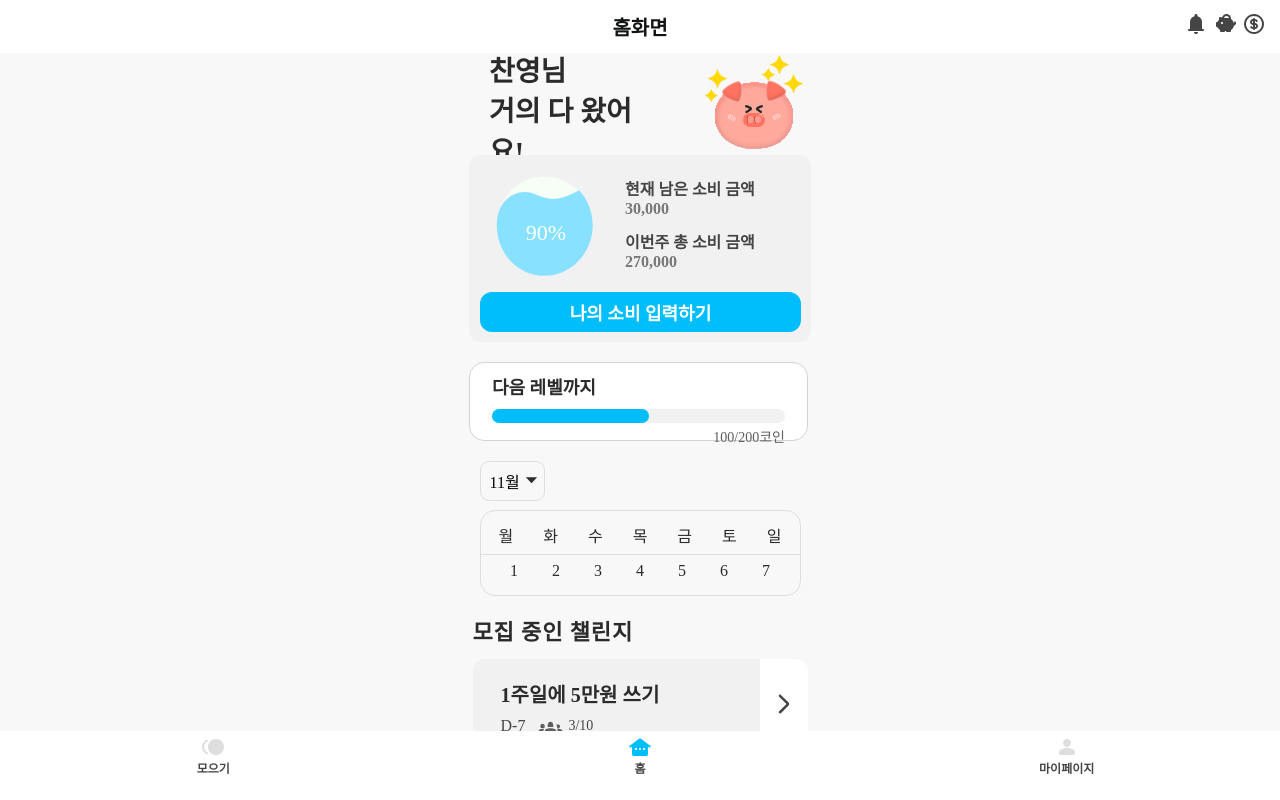
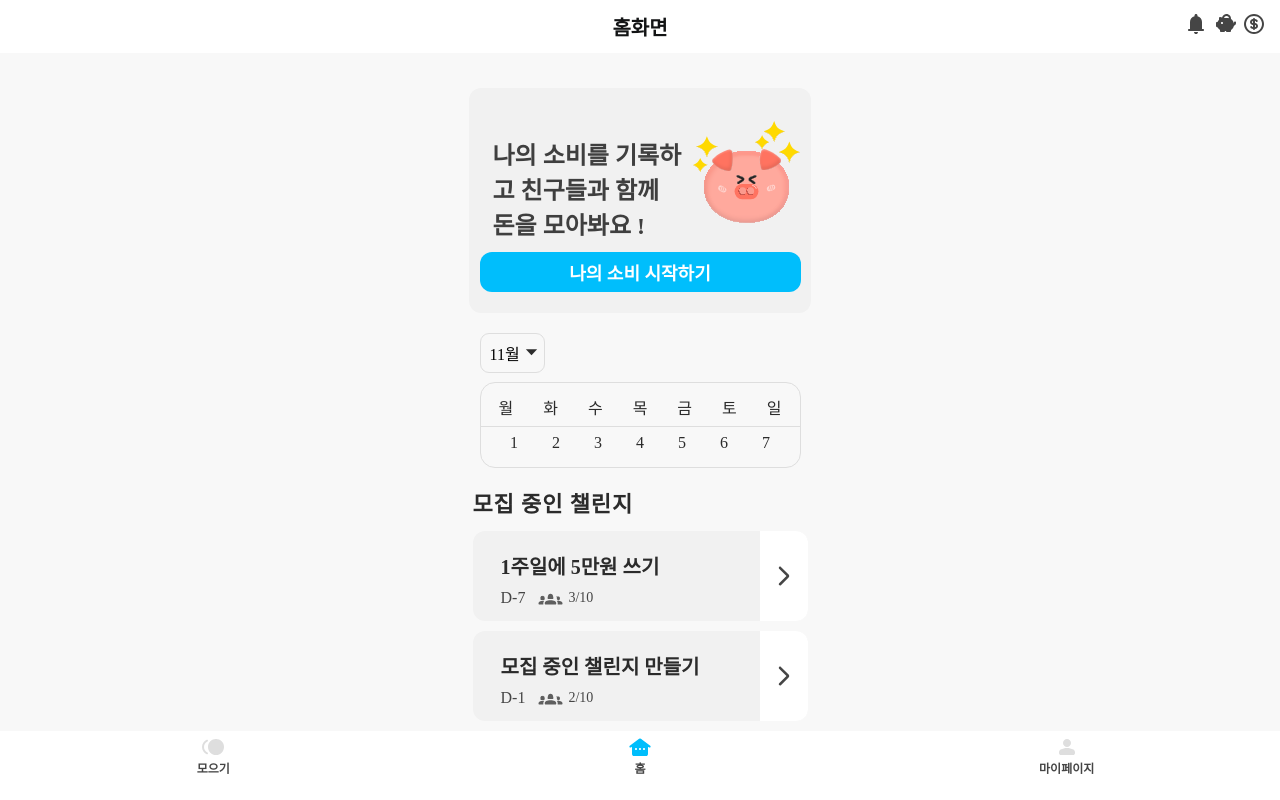
Before and after one commit to holdn2/MoaMoa-Frontend-Individual, a React (Vite) app: page / in a window 1280 px wide. Built offline with nearby package versions, Linux system fonts and the light colour scheme; a web font is replaced by a local one.

Commit message:
홈화면있는 나의 소비 시작하기 컨테이너 스타일링 수정

```diff
--- a/src/components/StartConsComponent/StartConsComponent.jsx
+++ b/src/components/StartConsComponent/StartConsComponent.jsx
@@ -20,13 +20,12 @@ const StartConsComponent = () => {
           className={styles.ImgContainer}
         />
       </div>
-
-      <div
+      <button
         className={styles.ButtonContainer}
         onClick={() => navigate("/startconsumption")}
       >
         <PrimaryButton size="sp">나의 소비 시작하기</PrimaryButton>
-      </div>
+      </button>
     </div>
   );
 };
--- a/src/components/StartConsComponent/StartConsComponent.module.css
+++ b/src/components/StartConsComponent/StartConsComponent.module.css
@@ -6,7 +6,9 @@
   border-radius: 12px;
   margin-top: 35px;
   display: flex;
-  justify-content: center;
+  flex-direction: column;
+  align-items: center;
+  justify-content: flex-start;
 }
 
 .TxtImgContainer {
@@ -38,7 +40,7 @@
 }
 
 .ButtonContainer {
-  position: absolute;
   display: flex;
-  bottom: 21px;
+  margin-top: 29px;
+  margin-bottom: 21px;
 }
--- a/src/pages/Home/Home.jsx
+++ b/src/pages/Home/Home.jsx
@@ -13,7 +13,7 @@ const Home = () => {
   const pageName = "홈화면";
   // 여기다가 소비 시작했는지, 이미 시작했으면 정보 저장.
   // 이 전에 시작했는지 여부에 따라 보이는 화면이 달라짐
-  const [consumption, setConsumption] = useState(true);
+  const [consumption, setConsumption] = useState(false);
   // 참여중인 챌린지가 있을 경우 혹은 없을 경우
   const participatedChallenge = null;
 
```
Also changed, not shown: 1 other file (tests, documents, lock files or other folders).
